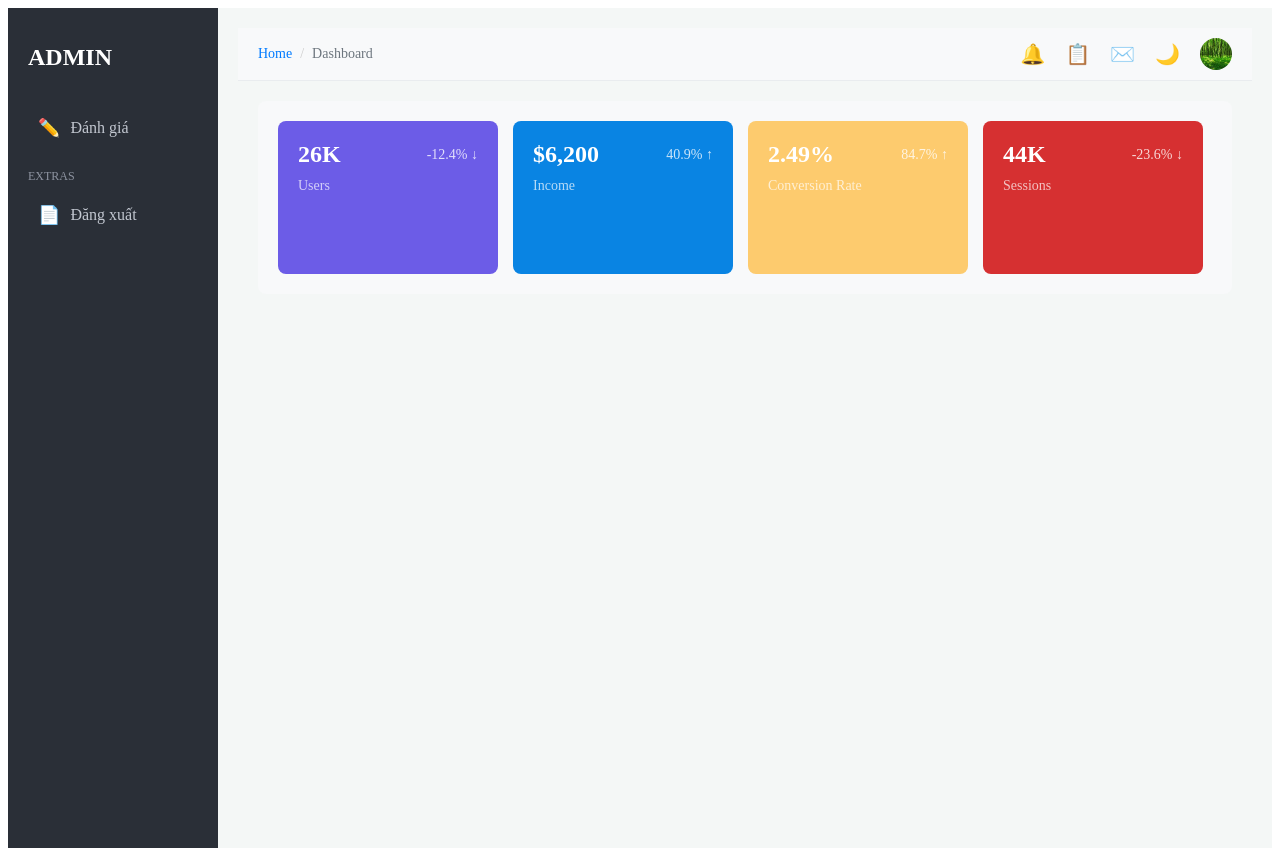
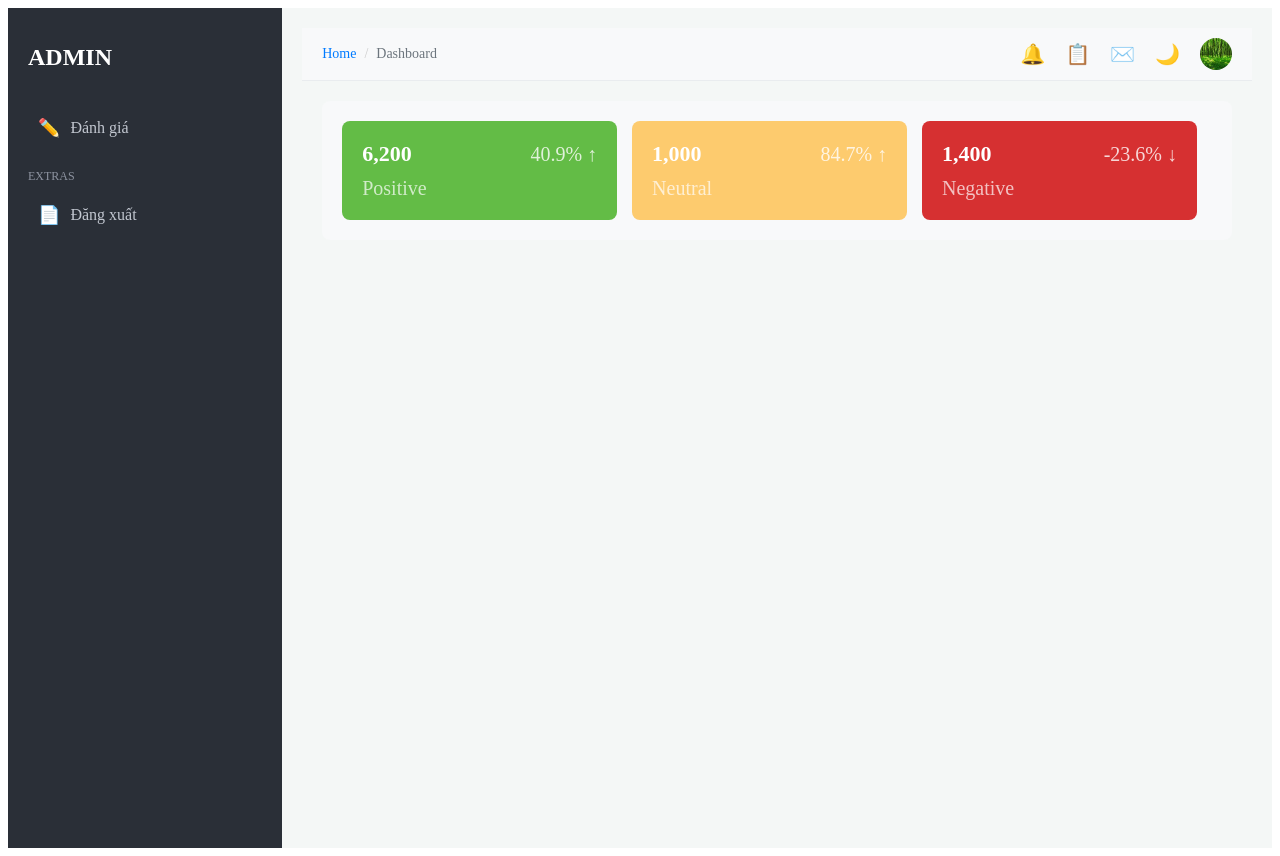
Before and after one commit to vocongvinh641994/website_dashboard_datn, a React app in the folder frontend_dashboard/: page / in a window 1280 px wide. Built offline with nearby package versions, Linux system fonts and the light colour scheme.

Commit message:
+ Update dashboard

```diff
--- a/frontend_dashboard/src/App.js
+++ b/frontend_dashboard/src/App.js
@@ -10,7 +10,6 @@ const App = () => {
     <Routes>
       <Route path="/login" element={<Login />} />
       <Route path="/" element={<Dashboard />}>
-        {/* Nested routes within Dashboard */}
         <Route index element={<MericCardList />} />  {/* Default content */}
         <Route path="reviews" element={<ReviewPage />} />  {/* Content for Đánh giá */}
       </Route>
--- a/frontend_dashboard/src/pages/dashboard/index.js
+++ b/frontend_dashboard/src/pages/dashboard/index.js
@@ -17,7 +17,6 @@ const Dashboard = () => {
         <ContentContainer>
           <Outlet /> {/* This is where the routed content will be displayed */}
         </ContentContainer>
-        {/* <MericCardList /> */}
       </MainContent>
     </DashboardContainer>
   );
--- a/frontend_dashboard/src/pages/dashboard/meric-card-list/index.js
+++ b/frontend_dashboard/src/pages/dashboard/meric-card-list/index.js
@@ -7,29 +7,22 @@ const MericCardList = () => {
     <DashboardContainer>
       <MetricsRow>
         <MetricCard
-          title="Users"
-          value="26K"
-          percentageChange="-12.4% ↓"
+          title="Positive"
+          value="6,200"
+          percentageChange="40.9% ↑"
           chart={<div> {/* Replace with actual chart component or SVG */} </div>}
-          backgroundColor="#6c5ce7"
+          backgroundColor="#63BC46"
         />
         <MetricCard
-          title="Income"
-          value="$6,200"
-          percentageChange="40.9% ↑"
-          chart={<div> {/* Replace with actual chart component or SVG */} </div>}
-          backgroundColor="#0984e3"
-        />
-        <MetricCard
-          title="Conversion Rate"
-          value="2.49%"
+          title="Neutral"
+          value="1,000"
           percentageChange="84.7% ↑"
           chart={<div> {/* Replace with actual chart component or SVG */} </div>}
           backgroundColor="#fdcb6e"
         />
         <MetricCard
-          title="Sessions"
-          value="44K"
+          title="Negative"
+          value="1,400"
           percentageChange="-23.6% ↓"
           chart={<div> {/* Replace with actual chart component or SVG */} </div>}
           backgroundColor="#d63031"
--- a/frontend_dashboard/src/pages/dashboard/meric-card/index.js
+++ b/frontend_dashboard/src/pages/dashboard/meric-card/index.js
@@ -9,7 +9,6 @@ const MetricCard = ({ title, value, percentageChange, chart, backgroundColor })
         <PercentageChange>{percentageChange}</PercentageChange>
       </CardHeader>
       <Title>{title}</Title>
-      <Chart>{chart}</Chart>
     </Card>
   );
 };
@@ -33,25 +32,20 @@ const CardHeader = styled.div`
 `;
 
 const Value = styled.div`
-  font-size: 24px;
+  font-size: 22px;
   font-weight: bold;
 `;
 
 const PercentageChange = styled.div`
-  font-size: 14px;
+  font-size: 20px;
   color: #fff;
   opacity: 0.8;
 `;
 
 const Title = styled.div`
-  font-size: 14px;
+  font-size: 20px;
   color: #fff;
   opacity: 0.7;
-  margin-bottom: 10px;
-`;
-
-const Chart = styled.div`
-  height: 50px;
 `;
 
 export default MetricCard;
```
